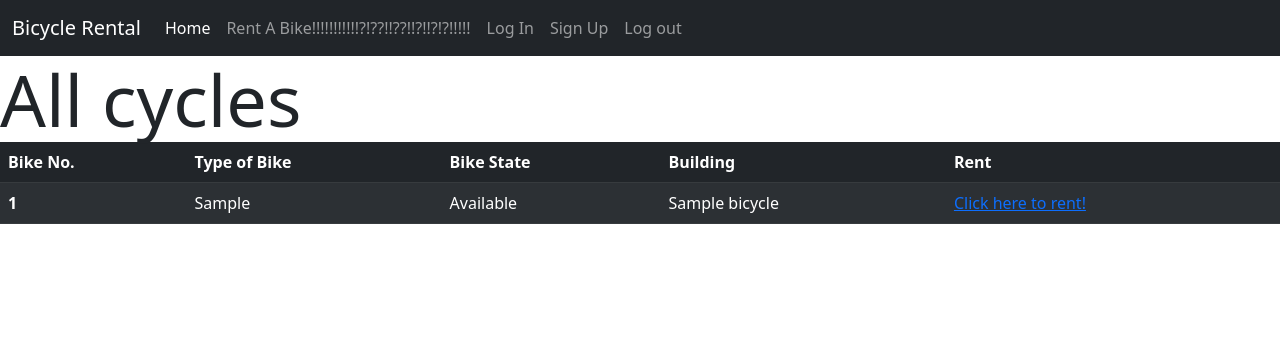
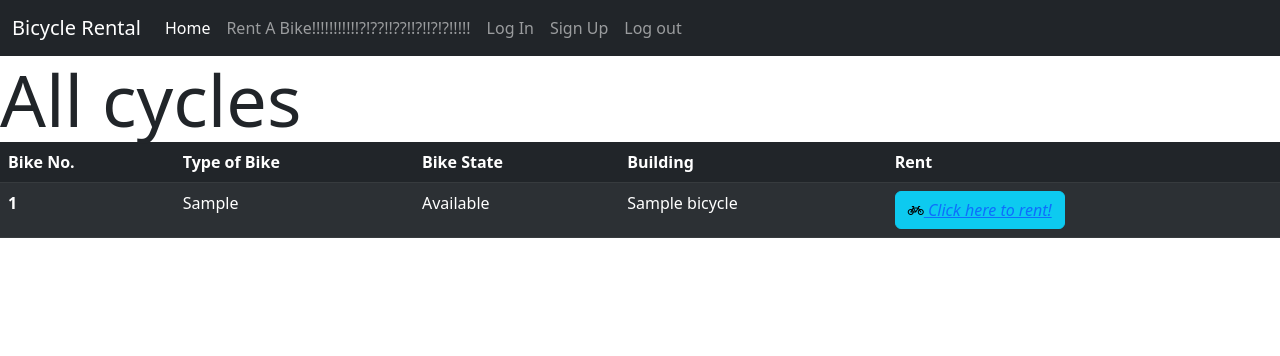
Before and after one commit to karank85/bike-rental-system, a Flask app: template templates/renting.html in a window 1280 px wide. Shown: the top 356 px of the page. Run offline with Flask 2, Linux system fonts and the light colour scheme; the template is opened without the code that fills it: most values are stand-ins (such as "Sample title", 1, 10 or a date in 2020); some libraries are stand-ins or nearby versions.

Commit message:
Only allow user to rent available bicycle

```diff
--- a/templates/renting.html
+++ b/templates/renting.html
@@ -21,7 +21,12 @@ All cycles
                 <td>{{ bicycle['bike_types'] }}</td>
                 <td>{{ bicycle['bike_state'] }}</td>
                 <td>{{ bicycle['building_name'] }}</td>
-                <td><a href="bicycles/{{ bicycle['bike_id'] }}">Click here to rent!</td></a>
+                {% if bicycle['bike_state'] == 'Available' %}
+                    <td><button type="button" class="btn btn-info"><i class="bi bi-bicycle"><a href="bicycles/{{ bicycle['bike_id'] }}"> Click here to rent!</a></i></button></td>
+                {% else %}
+                <td><button type="button" class="btn btn-secondary"><i class="bi bi-bicycle"> Currently Unavailble</i></button></td>
+                {% endif %}
+
               </tr>
             </tbody>
         {% endfor %}
```
